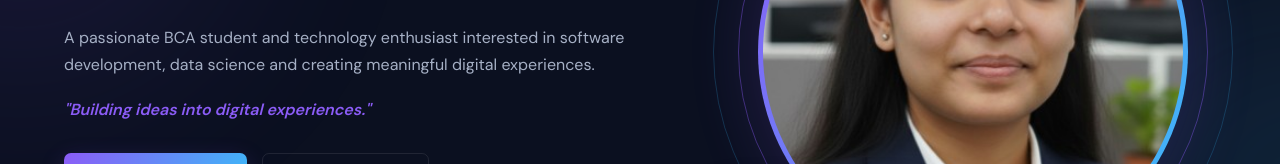
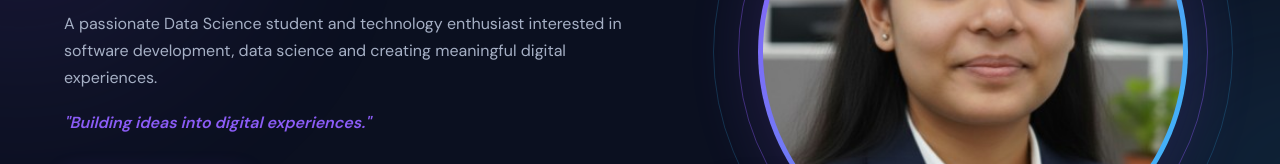
Before and after one commit to hetkakkad7205/HetKakkad-MyPortfolio, a plain HTML site: page index.html in a window 1280 px wide. Shown: the part 357-521 px from the top of the page. Drawn offline with Linux system fonts and the light colour scheme.

Commit message:
Update description from BCA to Data Science student

```diff
--- a/index.html
+++ b/index.html
@@ -105,7 +105,7 @@
                 </h2>
 
                 <p class="hero-description">
-                    A passionate BCA student and technology enthusiast
+                    A passionate Data Science student and technology enthusiast
                     interested in software development, data science and
                     creating meaningful digital experiences.
                 </p>
```
